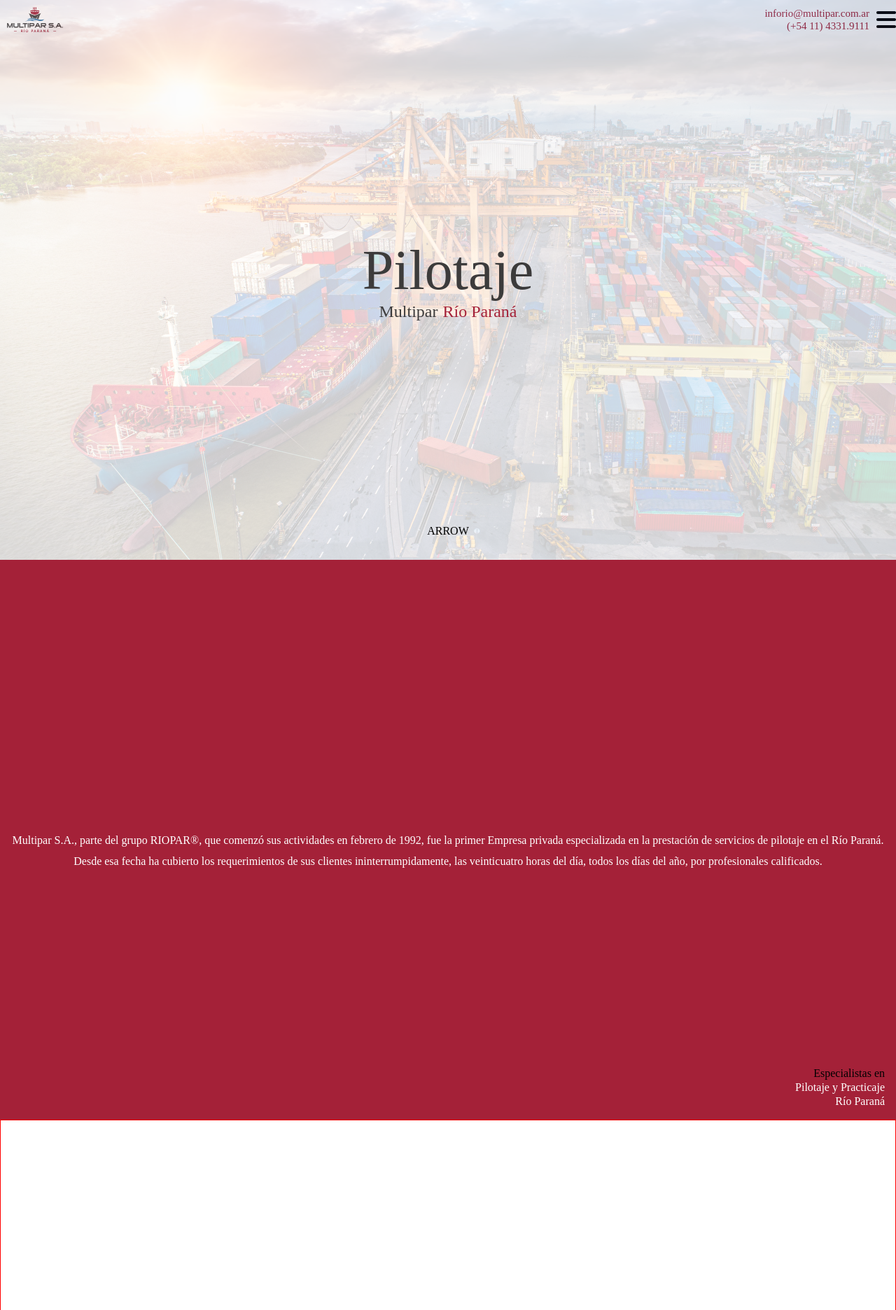
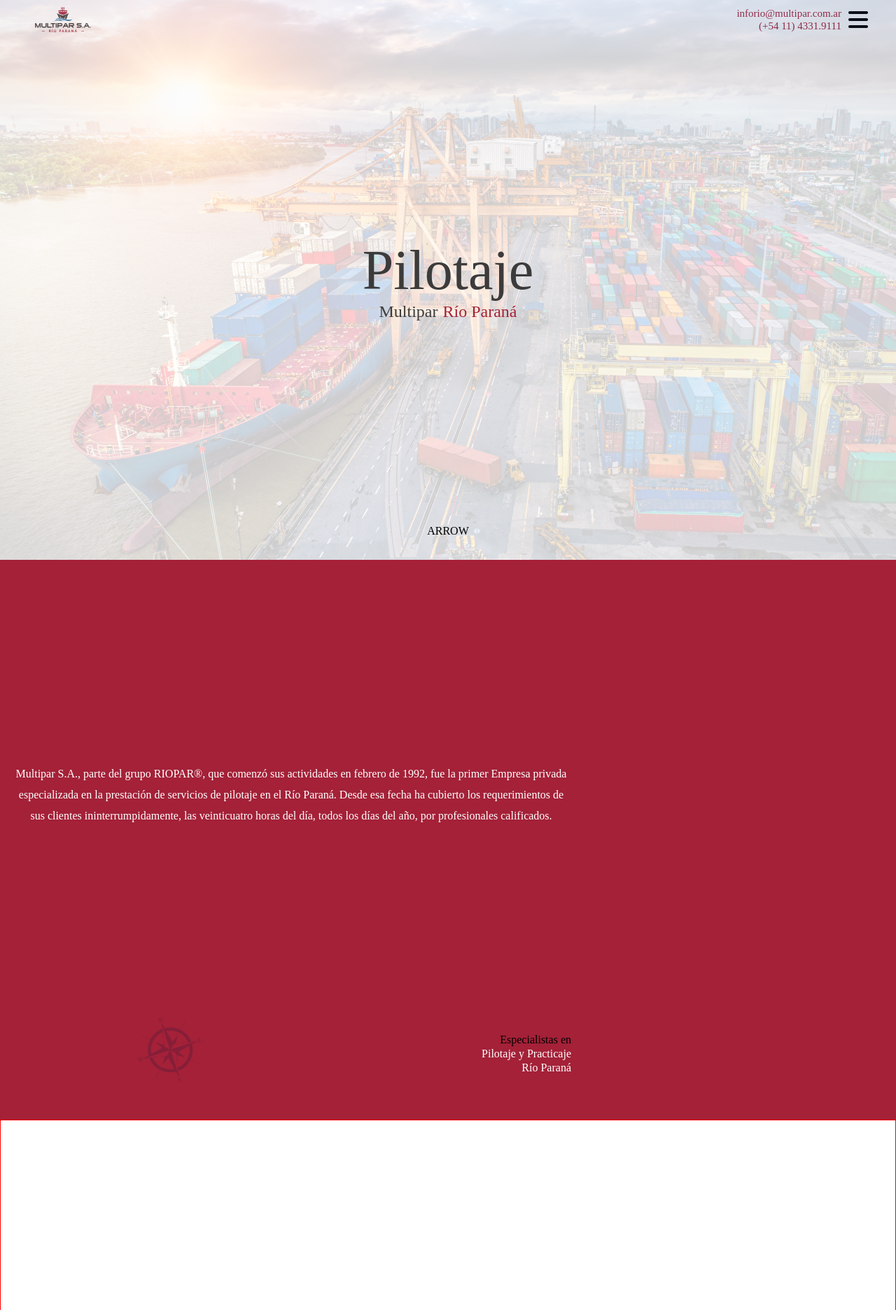
Before and after one commit to facundoacostayl/multipar-sa, a PHP site: page / in a window 1280 px wide. Shown: the top 1872 px of the page at 70% size. Run offline with PHP 8.4, Linux system fonts and the light colour scheme; style sheets or scripts are compiled from the project's sources; some libraries are stand-ins or nearby versions; some web fonts are replaced.

Commit message:
about-us background animation

```diff
--- a/css/style.css
+++ b/css/style.css
@@ -16,6 +16,8 @@ header .hero {
   position: relative;
 }
 header .hero nav .content {
+  max-width: 1200px;
+  margin: 0 auto;
   display: flex;
   justify-content: space-between;
   align-items: center;
@@ -92,8 +94,50 @@ header .hero-arrow {
   height: 100%;
   width: 100%;
   background-color: #a42138;
+  overflow: hidden;
+}
+.about-section .bubble-effect-images img {
+  position: absolute;
+  bottom: -5%;
+  width: 100px;
+  opacity: 0;
+  animation: bubble 15s linear infinite;
+}
+.about-section .bubble-effect-images .faro-image {
+  left: -15%;
+  animation-delay: 1s;
+}
+.about-section .bubble-effect-images .brujula-image {
+  left: 15%;
+  animation-delay: 5s;
+}
+.about-section .bubble-effect-images .marinero-image {
+  left: 35%;
+  animation-delay: 10s;
+}
+.about-section .bubble-effect-images .elice-image {
+  left: 60%;
+  animation-delay: 15s;
+}
+.about-section .bubble-effect-images .ancla-image {
+  left: 80%;
+  animation-delay: 20s;
+}
+@keyframes bubble {
+  0% {
+    opacity: 0;
+  }
+  10% {
+    opacity: 1;
+  }
+  100% {
+    bottom: 100vh;
+  }
 }
 .about-section .about-content {
+  position: absolute;
+  top: -10%;
+  max-width: 800px;
   height: 100%;
   padding: 1rem;
   display: flex;
@@ -143,6 +187,8 @@ header .hero-arrow {
   height: 100%;
 }
 .contacto-section .contacto-content {
+  max-width: 1200px;
+  margin: 0 auto;
   padding: 1rem;
   color: white;
 }
--- a/index.html
+++ b/index.html
@@ -13,6 +13,7 @@
       src="https://kit.fontawesome.com/b95ba2cf7a.js"
       crossorigin="anonymous"
     ></script>
+    <script defer src="./main.js"></script>
   </head>
   <body>
     <div class="container">
@@ -49,7 +50,14 @@
 
       <div class="section">
         <div class="about-section">
-          <div class="about-content">
+          <div class="bubble-effect-images">
+            <img class="faro-image" src="./img/iconos-bubble/faro-multipar.svg" alt="faro">
+            <img class="brujula-image" src="./img/iconos-bubble/brujula-multipar.svg" alt="brujula">
+            <img class="marinero-image" src="./img/iconos-bubble/marinero-multipar.svg" alt="marinero">
+            <img class="elice-image" src="./img/iconos-bubble/elice-multipar.svg" alt="elice">
+            <img class="ancla-image" src="./img/iconos-bubble/ancla-multipar.svg" alt="ancla">
+          </div>
+          <div class="about-content reveal">
             <h4>
               Multipar S.A., parte del grupo RIOPAR®, que comenzó sus
               actividades en febrero de 1992, fue la primer Empresa privada
--- a/main.js
+++ b/main.js
@@ -0,0 +1,19 @@
+//CONTENT REVEAL
+
+window.addEventListener('scroll', reveal);
+
+function reveal() {
+    const reveals = document.querySelectorAll('.reveal');
+
+    for(let i = 0; i < reveals.length; i++) {
+        const windowheight = window.innerHeight;
+        const revealtop = reveals[i].getBoundingClientRect().top;
+        const revealpoint = 150;
+
+        if(revealtop < windowheight - revealpoint) {
+            reveals[i].classList.add('active');
+        }else {
+            reveals[i].classList.remove('active');
+        }
+    }
+}
--- a/sass/style.scss
+++ b/sass/style.scss
@@ -20,6 +20,8 @@ h1, h2, h3, h4 {
             nav {
 
                 .content {
+                    max-width: 1200px;
+                    margin: 0 auto;
                     display: flex;
                     justify-content:space-between;
                     align-items: center;
@@ -109,6 +111,8 @@ h1, h2, h3, h4 {
         bottom: 0;
         left: 0;
         opacity: 0.2;
+
+
     }
 
     .about-section {
@@ -116,8 +120,62 @@ h1, h2, h3, h4 {
         height: 100%;
         width: 100%;
         background-color: #a42138;
+        overflow: hidden;
+
+        .bubble-effect-images {
+
+            img {
+                position: absolute;
+                bottom: -5%;
+                width: 100px;
+                opacity: 0;
+                animation: bubble 15s linear infinite;
+            }
+
+            .faro-image {
+                left: -15%;
+                animation-delay: 1s;
+            }
+
+            .brujula-image {
+                left: 15%;
+                animation-delay: 5s;
+            }
+
+            .marinero-image {
+                left: 35%;
+                animation-delay: 10s;
+            }
+
+            .elice-image {
+                left: 60%;
+                animation-delay: 15s;
+            }
+
+            .ancla-image {
+                left: 80%;
+                animation-delay: 20s;
+            }
+
+            @keyframes bubble {
+                0% {
+                    opacity: 0;
+                }
+
+                10% {
+                 opacity: 1;
+                }
+
+                100% {
+                    bottom: 100vh;
+                }
+            }
+        }
 
         .about-content {
+            position: absolute;
+            top: -10%;
+            max-width: 800px;
             height: 100%;
             padding: 1rem;
             display: flex;
@@ -125,6 +183,7 @@ h1, h2, h3, h4 {
             justify-content: center;
             text-align: center;
             line-height: 30px;
+
 
             h4 {
                 color: white;
@@ -177,6 +236,8 @@ h1, h2, h3, h4 {
         height: 100%;
 
         .contacto-content {
+            max-width: 1200px;
+            margin: 0 auto;
             padding: 1rem;
             color: white;
 
```
Also changed, not shown: img/iconos-bubble/ancla-multipar.svg (added), img/iconos-bubble/brujula-multipar.svg (added), img/iconos-bubble/chaleco-multipar.svg (added), img/iconos-bubble/elice-multipar.svg (added), img/iconos-bubble/faro-multipar.svg (added), img/iconos-bubble/marinero-multipar.svg (added), img/iconos-bubble/radio-multipar.svg (added), img/iconos-bubble/remero-multipar.svg (added), 1 other file.
